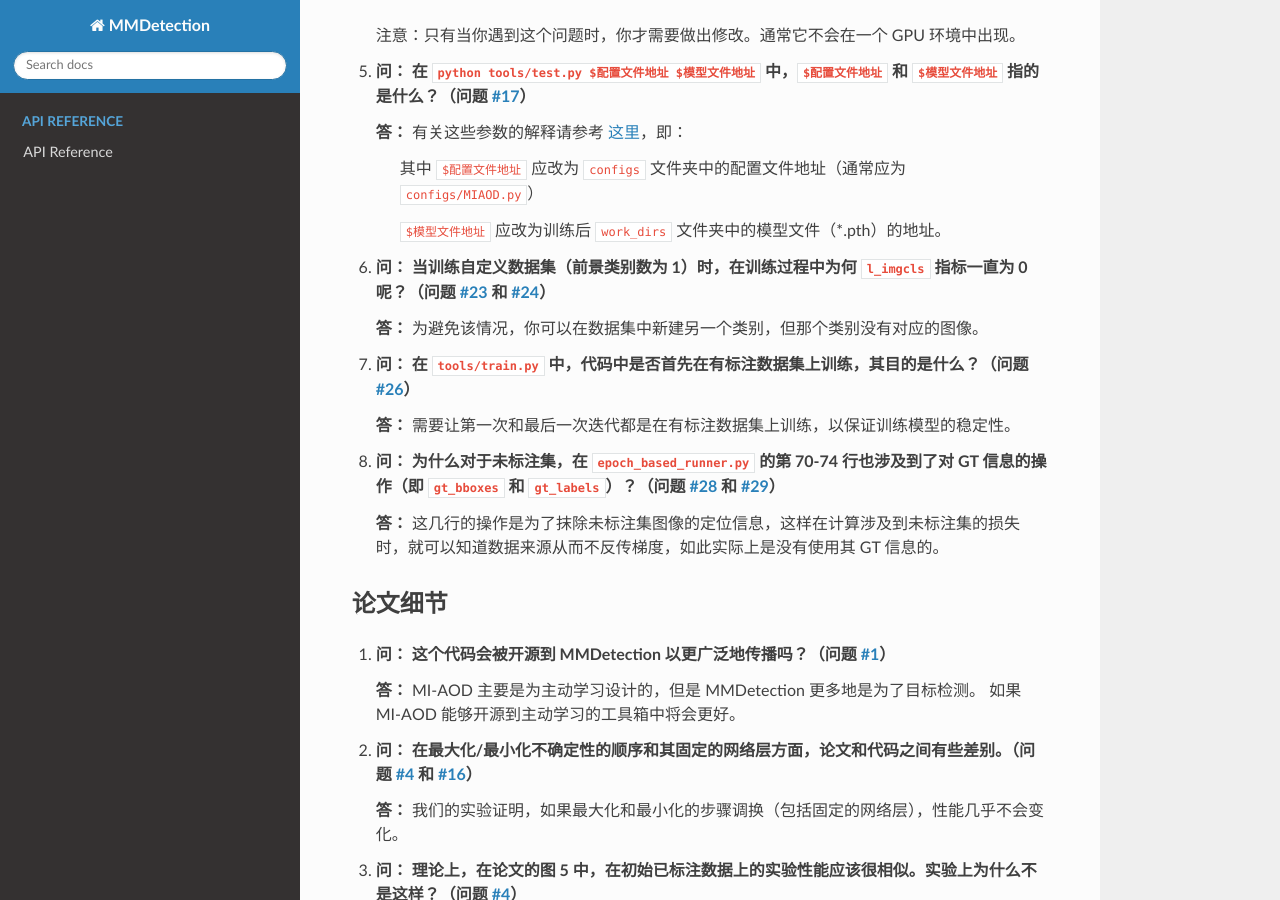
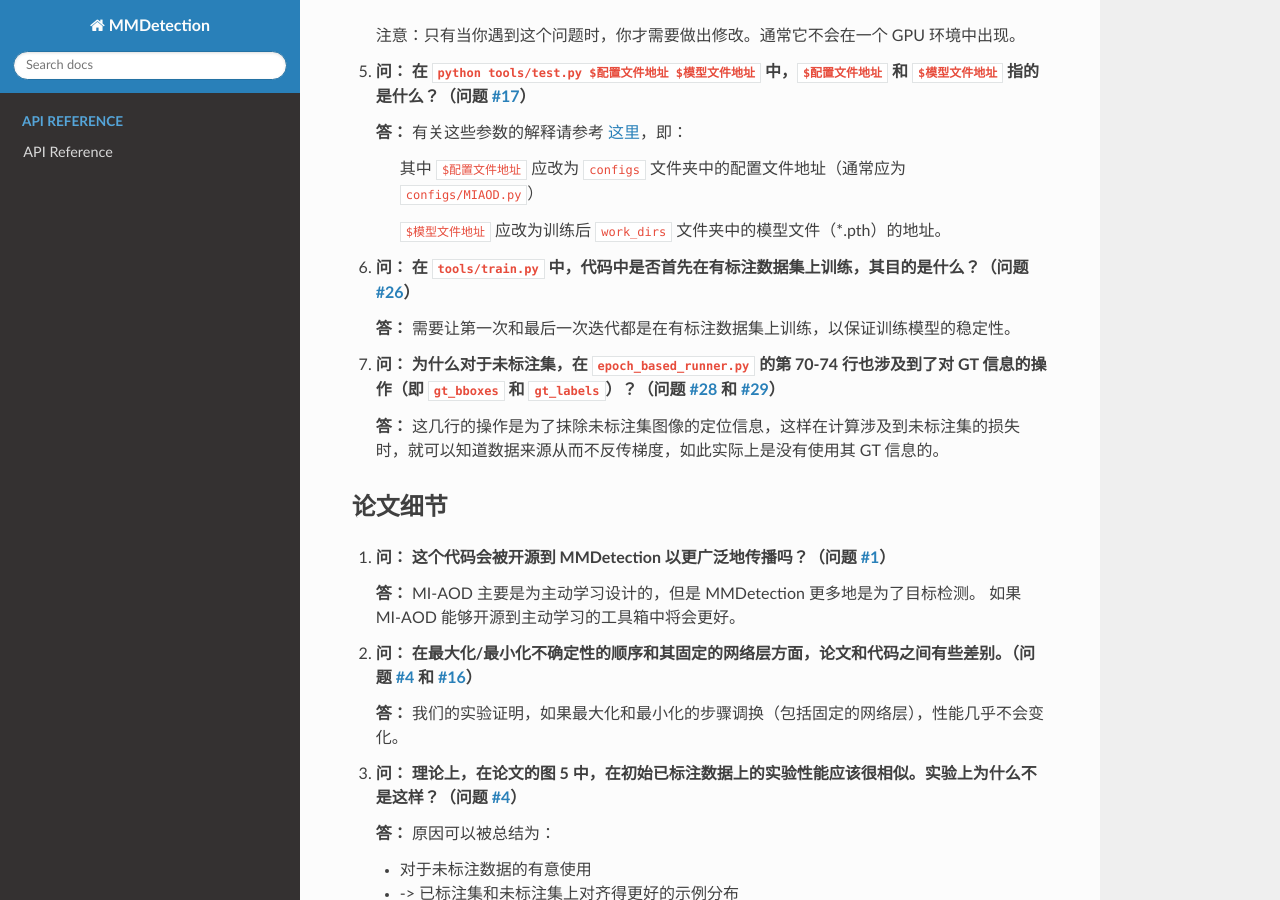
Before and after one commit to yuantn/MI-AOD, a Sphinx documentation site: the page built from docs/FAQ_cn.md, in a window 1280 px wide and 900 px high, scrolled down 1968 px. Built offline with Sphinx 7.4.7 and the Read the Docs theme 2.0.0, drawn with Linux system fonts in a browser that asks for light colours; pages that are not in the unit, such as notebooks, are missing from menus; some of the changed text lies outside the part shown.

Commit message:
Synchronize with Eng. ver.

```diff
--- a/docs/FAQ_cn.md
+++ b/docs/FAQ_cn.md
@@ -103,15 +103,11 @@
 
     > `$模型文件地址` 应改为训练后 `work_dirs` 文件夹中的模型文件（*.pth）的地址。
 
-6.  **问： 当训练自定义数据集（前景类别数为 1）时，在训练过程中为何 `l_imgcls` 指标一直为 0 呢？（问题 [#23](../../../issues/23) 和 [#24](../../../issues/24)）**
-
-    **答：** 为避免该情况，你可以在数据集中新建另一个类别，但那个类别没有对应的图像。
-
-7.  **问： 在 `tools/train.py` 中，代码中是否首先在有标注数据集上训练，其目的是什么？（问题 [#26](../../../issues/23)）**
+6.  **问： 在 `tools/train.py` 中，代码中是否首先在有标注数据集上训练，其目的是什么？（问题 [#26](../../../issues/23)）**
 
     **答：** 需要让第一次和最后一次迭代都是在有标注数据集上训练，以保证训练模型的稳定性。
 
-8.  **问： 为什么对于未标注集，在 `epoch_based_runner.py` 的第 70-74 行也涉及到了对 GT 信息的操作（即 `gt_bboxes` 和 `gt_labels`）？（问题 [#28](../../../issues/28) 和 [#29](../../../issues/29)）**
+7.  **问： 为什么对于未标注集，在 `epoch_based_runner.py` 的第 70-74 行也涉及到了对 GT 信息的操作（即 `gt_bboxes` 和 `gt_labels`）？（问题 [#28](../../../issues/28) 和 [#29](../../../issues/29)）**
 
     **答：** 这几行的操作是为了抹除未标注集图像的定位信息，这样在计算涉及到未标注集的损失时，就可以知道数据来源从而不反传梯度，如此实际上是没有使用其 GT 信息的。
 
```
Also changed, not shown: other parts of docs/FAQ_cn.md (+6 -2 lines).
